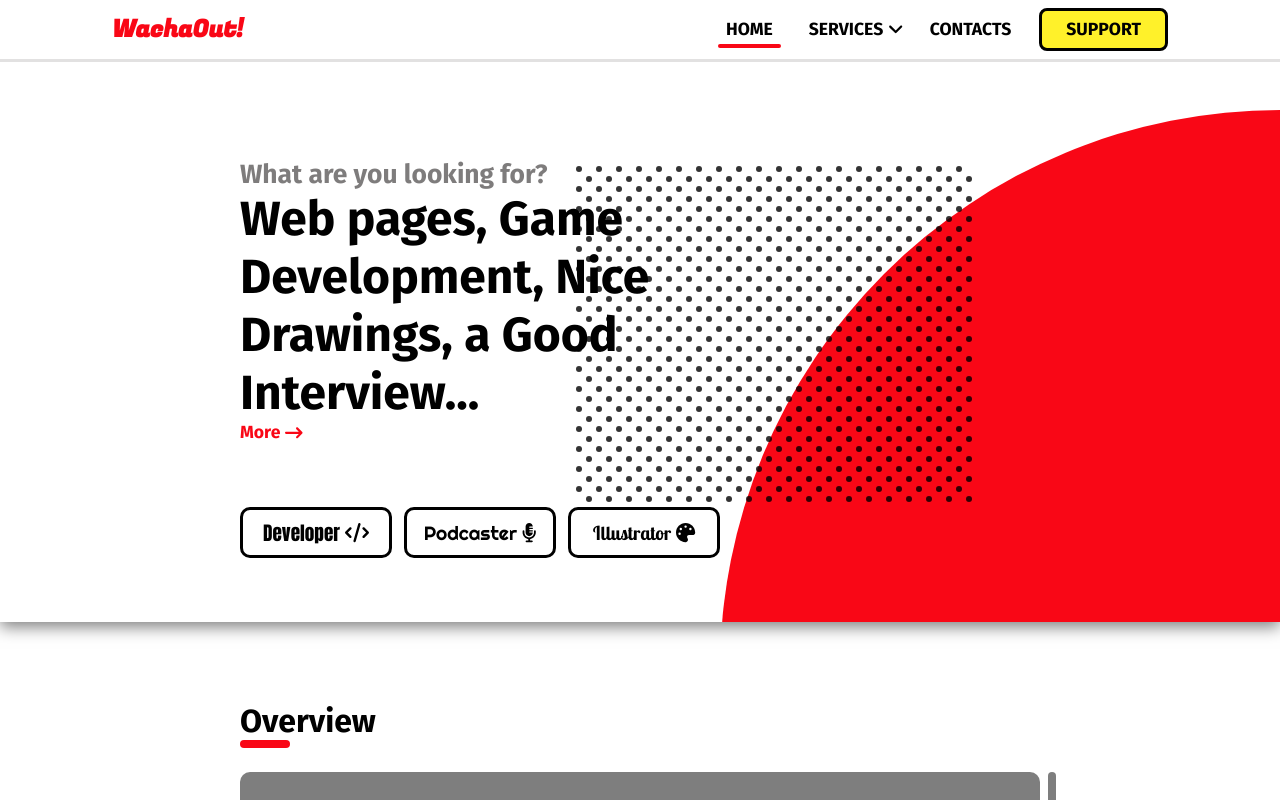
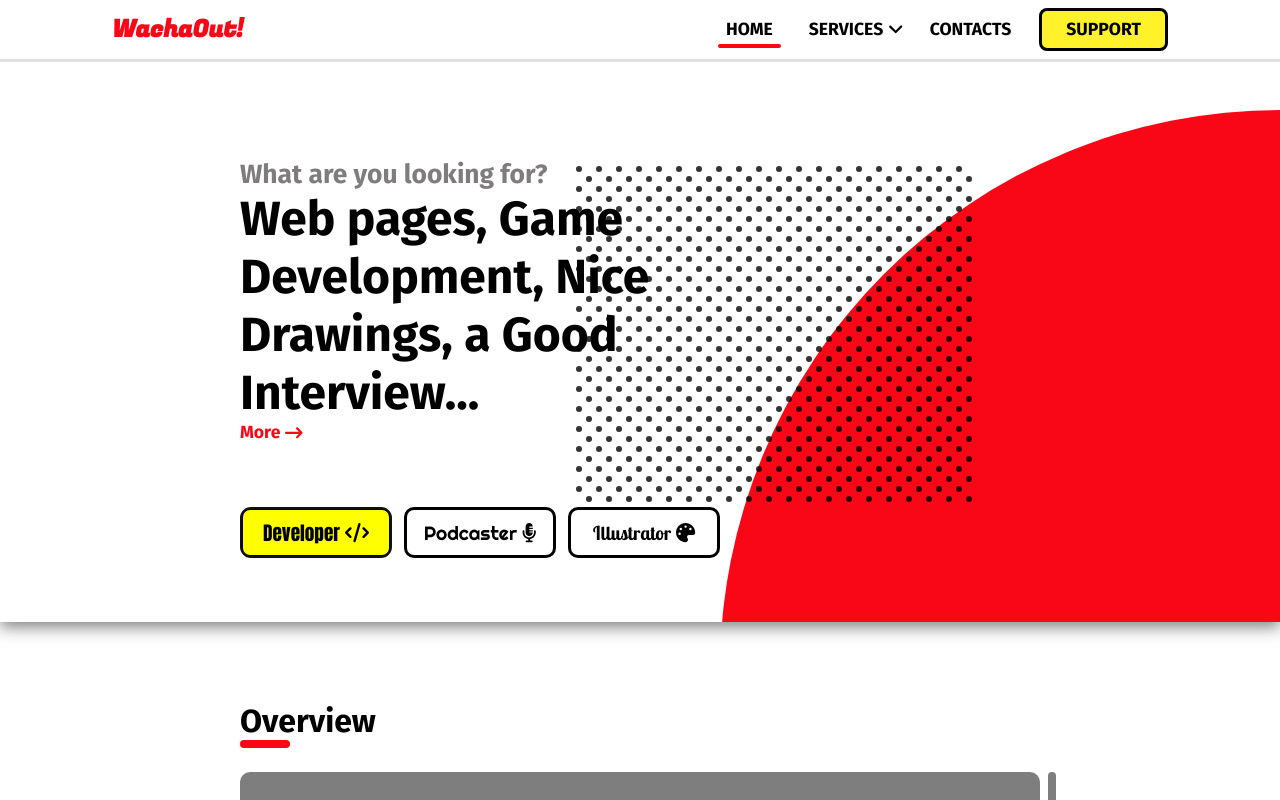
Before and after one commit to Wachamuli/wachaout, a Next.js app: page / in a window 1280 px wide. Shown: the top 800 px of the page. Built offline with nearby package versions, Linux system fonts and the light colour scheme; grey boxes are pictures that could not be loaded.

Commit message:
Change in the banner buttons beahavior

```diff
--- a/src/components/buttons/Button.tsx
+++ b/src/components/buttons/Button.tsx
@@ -1,12 +1,23 @@
 import { BaseHtmlAttributes } from "../interfaces/BaseProps";
 import styles from "styles/Button.module.css";
+import { ForwardedRef, forwardRef } from "react";
 
-function Button({ id, className, style, children }: BaseHtmlAttributes) {
-  return (
-    <button id={id} className={`${className} ${styles.btn}`} style={style}>
-      {children}
-    </button>
-  );
-}
+const Button = forwardRef(
+  (
+    { id, className, style, children }: BaseHtmlAttributes,
+    ref: ForwardedRef<HTMLButtonElement>,
+  ) => {
+    return (
+      <button
+        id={id}
+        className={`${className} ${styles.btn}`}
+        style={style}
+        ref={ref}
+      >
+        {children}
+      </button>
+    );
+  },
+);
 
 export default Button;
--- a/src/components/views/home/Banner.tsx
+++ b/src/components/views/home/Banner.tsx
@@ -1,3 +1,6 @@
+import Link from "next/link";
+import { useRef, useEffect } from "react";
+import { FontAwesomeIcon } from "@fortawesome/react-fontawesome";
 import {
   faArrowRightLong,
   faCode,
@@ -5,12 +8,33 @@ import {
   faPalette,
 } from "@fortawesome/free-solid-svg-icons";
 
+import Button from "components/buttons/Button";
 import styles from "styles/home/Banner.module.css";
-import { FontAwesomeIcon } from "@fortawesome/react-fontawesome";
-import Button from "components/buttons/Button";
-import Link from "next/link";
 
 function Banner() {
+  const devBtn = useRef<HTMLButtonElement>(null);
+  const podBtn = useRef<HTMLButtonElement>(null);
+  const illuBtn = useRef<HTMLButtonElement>(null);
+
+  useEffect(() => {
+    const btns = [devBtn.current, podBtn.current, illuBtn.current];
+    btns[0]?.focus({ preventScroll: true });
+
+    function handleMouseEnterEvent(btn: HTMLButtonElement | null): () => void {
+      return () => btn?.focus();
+    }
+
+    btns.forEach((btn) => {
+      btn?.addEventListener("mouseenter", handleMouseEnterEvent(btn));
+    });
+
+    return () => {
+      btns.forEach((btn) => {
+        btn?.removeEventListener("mouseenter", handleMouseEnterEvent(btn));
+      });
+    }
+  }, []);
+
   return (
     <section id={styles.banner}>
       <div id={styles.bannerContainer}>
@@ -32,21 +56,21 @@ function Banner() {
               </Link>
             </div>
             <div className={styles.services}>
-              <Button id={styles.devBtn} className="hvr-icon-up">
+              <Button id={styles.devBtn} className="hvr-icon-up" ref={devBtn}>
                 Developer
                 <FontAwesomeIcon
                   className={`hvr-icon ${styles.icon}`}
                   icon={faCode}
                 />
               </Button>
-              <Button id={styles.podBtn} className="hvr-icon-up">
+              <Button id={styles.podBtn} className="hvr-icon-up" ref={podBtn}>
                 Podcaster
                 <FontAwesomeIcon
                   className={`hvr-icon ${styles.icon}`}
                   icon={faMicrophoneLines}
                 />
               </Button>
-              <Button id={styles.illuBtn} className="hvr-icon-up">
+              <Button id={styles.illuBtn} className="hvr-icon-up" ref={illuBtn}>
                 Illustrator
                 <FontAwesomeIcon
                   className={`hvr-icon ${styles.icon}`}
```
